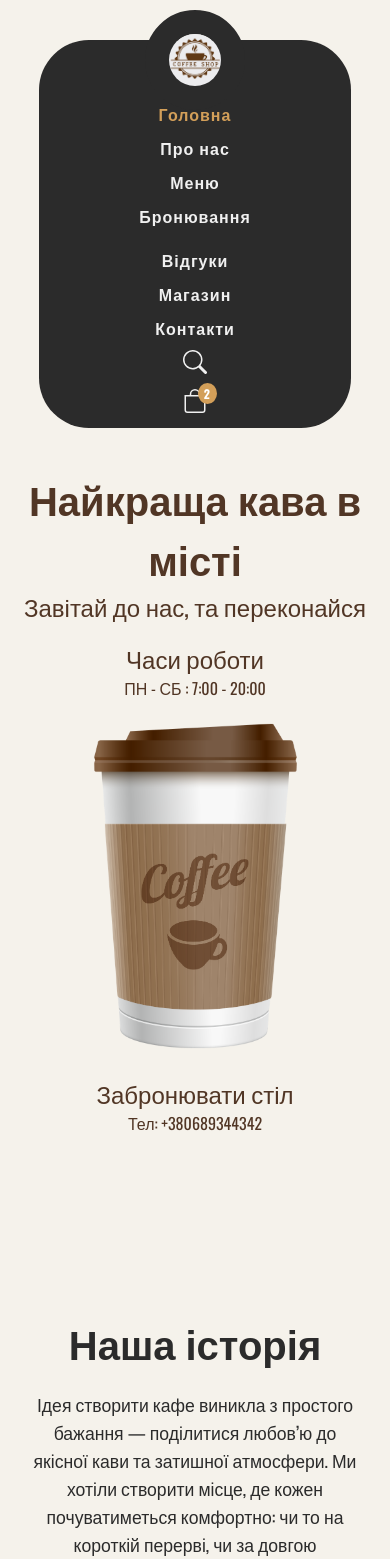
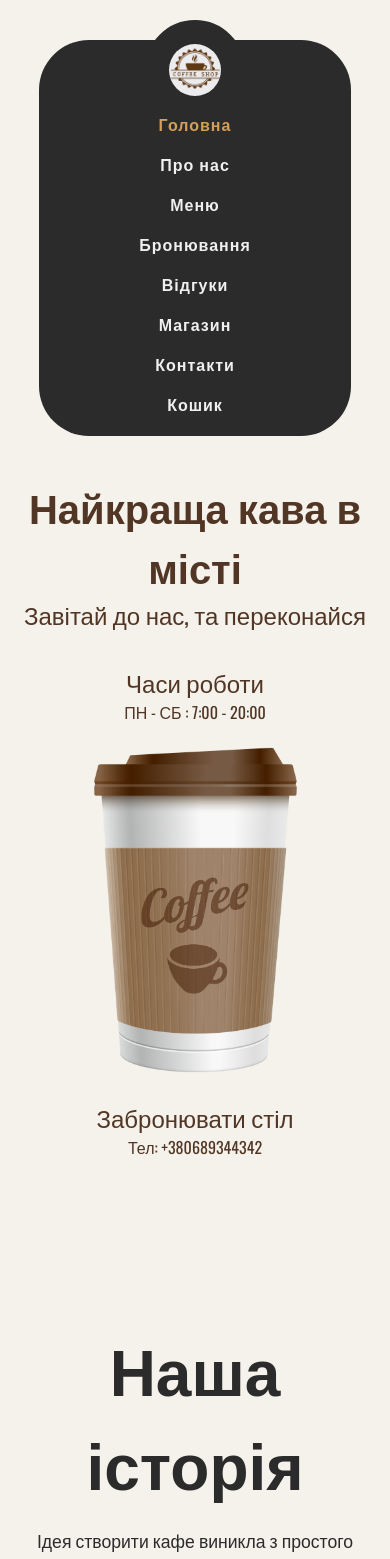
Before and after one commit to DesuHex1k/CaffeeShop, a Next.js app: page / in a window 390 px wide. Shown: the top 1559 px of the page. Built offline with nearby package versions, Linux system fonts and the light colour scheme.

Commit message:
sec page

```diff
--- a/app/about/page.css
+++ b/app/about/page.css
@@ -0,0 +1,55 @@
+.quote {
+    position: relative;
+    background-image: url("https://gallery.yopriceville.com/var/albums/Backgrounds/Coffee_Beans_Background-727176932.jpg?m=1629777222");
+    background-repeat: no-repeat;
+    background-size: cover;
+    text-align: center;
+    overflow: hidden;
+
+}
+
+.quote::before {
+    content: "";
+    position: absolute;
+    inset: 0;
+    background: rgba(0, 0, 0, 0.5);
+    z-index: 0;
+}
+
+.quote h1 {
+    position: relative;
+    color: #f0f0f0;
+    padding: 1em;
+    z-index: 1;
+}
+
+.reviews {
+    max-width: 1200px;
+    margin: 0 auto;
+    text-align: center;
+    color: #2b2b2b;
+}
+
+.page h1 {
+    font-size: 5rem;
+    font-weight: 600;
+}
+
+.page h2 {
+    font-size: 2rem;
+    font-weight: 400;
+}
+
+@media (max-width: 1200px) {
+    .page h1 {
+        font-size: 2.5rem;
+    }
+
+    .page h2 {
+        font-size: 1.5rem;
+    }
+
+    .reviews {
+        padding: 0 1rem;
+    }
+}
--- a/app/page.jsx
+++ b/app/page.jsx
@@ -2,6 +2,7 @@ import React from 'react';
 import './pageHome.css'
 import Image from "next/image";
 import Testimonials from "../components/Testimonials";
+import Story from "../components/Story";
 
 const Page = () => {
     const menuItems = [
@@ -107,17 +108,7 @@ const Page = () => {
                 </div>
             </div>
 
-            <div className="story content">
-                <h1>Наша історія</h1>
-
-                <h2>
-                    Ідея створити кафе виникла з простого бажання — поділитися любов’ю до якісної кави та затишної атмосфери. Ми хотіли створити місце, де кожен почуватиметься комфортно: чи то на короткій перерві, чи за довгою розмовою.
-
-                    Все почалося з невеликого приміщення, бажання працювати чесно і з душею. Ми самі обирали кожну деталь інтер’єру, експериментували зі смаками, шукали свій підхід до кожного гостя.
-
-                    Сьогодні наше кафе — це більше, ніж просто кава. Це історія, яку ми пишемо разом з вами.
-                </h2>
-            </div>
+            <Story/>
 
             <div className="menu_page">
                 <h1>Наше меню</h1>
--- a/app/pageHome.css
+++ b/app/pageHome.css
@@ -35,14 +35,14 @@
     max-width: 1200px;
     width: 100%;
     align-items: end;
-    position: absolute;
-    bottom: 20px;
+    position: relative;
+    margin-top: 1em;
     left: 50%;
     transform: translateX(-50%);
 }
 
 .bottom img {
-    height: 60vh;
+    height: 50vh;
     width: auto;
 }
 
@@ -67,7 +67,6 @@
 }
 
 .menu_page {
-    height: 100vh;
     padding: 2rem;
     background-color: #fdf9f3;
     display: flex;
--- a/components/Header.jsx
+++ b/components/Header.jsx
@@ -7,22 +7,28 @@ import {useState} from "react";
 
 export default function Header() {
     const pathname = usePathname();
-    const [menuOpen, setMenuOpen] = useState(true);
+    // const [menuOpen, setMenuOpen] = useState(true);
 
-    const navLinks = [
+    const navLinksLeft = [
         { href: '/', label: 'Головна' },
         { href: '/about', label: 'Про нас' },
         { href: '/menu', label: 'Меню' },
         { href: '/booking', label: 'Бронювання' },
     ];
+    const navLinksRight = [
+        { href: '/reviews', label: 'Відгуки' },
+        { href: '/shop', label: 'Магазин' },
+        { href: '/contact', label: 'Контакти' },
+        {href: '/cart', label: 'Кошик'},
+    ];
     return (
         <header className={styles.mainHeader}>
-            <div className={styles.logoOnly} onClick={() => setMenuOpen(prev => !prev)}>
+            <div className={styles.logoOnly}>
                 <Image  src="/logo.png" alt="Logo" width={80} height={80} />
             </div>
-                <nav className={`${styles.navBar} ${menuOpen ? styles.open : styles.closed}`}>
+                <nav className={`${styles.navBar}`}>
                 <ul className={styles.navLeft}>
-                    {navLinks.map(link => (
+                    {navLinksLeft.map(link => (
                         <li key={link.href}>
                             <Link
                                 href={link.href}
@@ -39,28 +45,16 @@ export default function Header() {
                 </div>
 
                 <ul className={styles.navRight}>
-                    <li><Link href="/reviews">Відгуки</Link></li>
-                    <li><Link href="/shop">Магазин</Link></li>
-                    <li><Link href="/contact">Контакти</Link></li>
-                    <li>
-                        <Link href="/search">
-                            <svg xmlns="http://www.w3.org/2000/svg" width="24" height="24" fill="currentColor"
-                                 className="searchIcon" viewBox="0 0 16 16">
-                                <path
-                                    d="M11.742 10.344a6.5 6.5 0 1 0-1.397 1.398h-.001q.044.06.098.115l3.85 3.85a1 1 0 0 0 1.415-1.414l-3.85-3.85a1 1 0 0 0-.115-.1zM12 6.5a5.5 5.5 0 1 1-11 0 5.5 5.5 0 0 1 11 0"/>
-                            </svg>
-                        </Link>
-                    </li>
-                    <li className={styles.cart}>
-                        <Link href="/cart">
-                            <svg xmlns="http://www.w3.org/2000/svg" width="24" height="24" fill="currentColor"
-                                 className={styles.bi} viewBox="0 0 16 16">
-                                <path
-                                    d="M8 1a2.5 2.5 0 0 1 2.5 2.5V4h-5v-.5A2.5 2.5 0 0 1 8 1m3.5 3v-.5a3.5 3.5 0 1 0-7 0V4H1v10a2 2 0 0 0 2 2h10a2 2 0 0 0 2-2V4zM2 5h12v9a1 1 0 0 1-1 1H3a1 1 0 0 1-1-1z"/>
-                            </svg>
-                            <span className={styles.cartCount}>2</span>
-                        </Link>
-                    </li>
+                    {navLinksRight.map(link => (
+                        <li key={link.href}>
+                            <Link
+                                href={link.href}
+                                className={pathname === link.href ? styles.active : ''}
+                            >
+                                {link.label}
+                            </Link>
+                        </li>
+                    ))}
                 </ul>
             </nav>
         </header>
--- a/components/Header.module.css
+++ b/components/Header.module.css
@@ -40,7 +40,8 @@
     transition: color 0.3s;
 }
 
-.navLeft a.active {
+.navLeft a.active,
+.navRight a.active{
     color: #d39f59;
 }
 
@@ -103,7 +104,7 @@
 @media (max-width: 1200px) {
     .navBar {
         flex-direction: column;
-        gap: 20px;
+        gap: 1em;
         margin-top: 2em;
     }
 
@@ -112,7 +113,7 @@
         flex-direction: column;
         align-items: center;
         width: 100%;
-        gap: 10px;
+        gap: 1em;
     }
 
     .logo {
@@ -138,7 +139,4 @@
         border: 24px solid #2b2b2b;
     }
 
-    .mainHeader {
-        padding:10px;
-    }
 }
--- /dev/null
+++ b/components/Story.jsx
@@ -0,0 +1,23 @@
+import React from 'react';
+import styles from './Story.module.css';
+
+const Story = () => {
+    return (
+        <div className={styles.story}>
+            <h1>Наша історія</h1>
+
+            <h2>
+                Ідея створити кафе виникла з простого бажання — поділитися любов’ю до якісної кави та затишної
+                атмосфери. Ми хотіли створити місце, де кожен почуватиметься комфортно: чи то на короткій перерві, чи за
+                довгою розмовою.
+
+                Все почалося з невеликого приміщення, бажання працювати чесно і з душею. Ми самі обирали кожну деталь
+                інтер’єру, експериментували зі смаками, шукали свій підхід до кожного гостя.
+
+                Сьогодні наше кафе — це більше, ніж просто кава. Це історія, яку ми пишемо разом з вами.
+            </h2>
+        </div>
+    );
+};
+
+export default Story;
--- /dev/null
+++ b/components/Story.module.css
@@ -0,0 +1,30 @@
+.story {
+    max-width: 1200px;
+    margin: 0 auto;
+    text-align: center;
+}
+
+.story h1 {
+    font-size: 4rem;
+    font-weight: 600;
+    color: #2b2b2b;
+}
+
+.story h2 {
+    font-size: 2rem;
+    padding: 1em;
+    font-weight: 400;
+    color: #2b2b2b;
+    line-height: 2em;
+}
+
+@media (max-width: 1200px) {
+    .story {
+        padding: 0 1rem;
+    }
+
+    .story h2 {
+        font-size: 1.1rem;
+        line-height: 1.6em;
+    }
+}
```
Also changed, not shown: app/about/page.jsx (+15 -1 lines).
